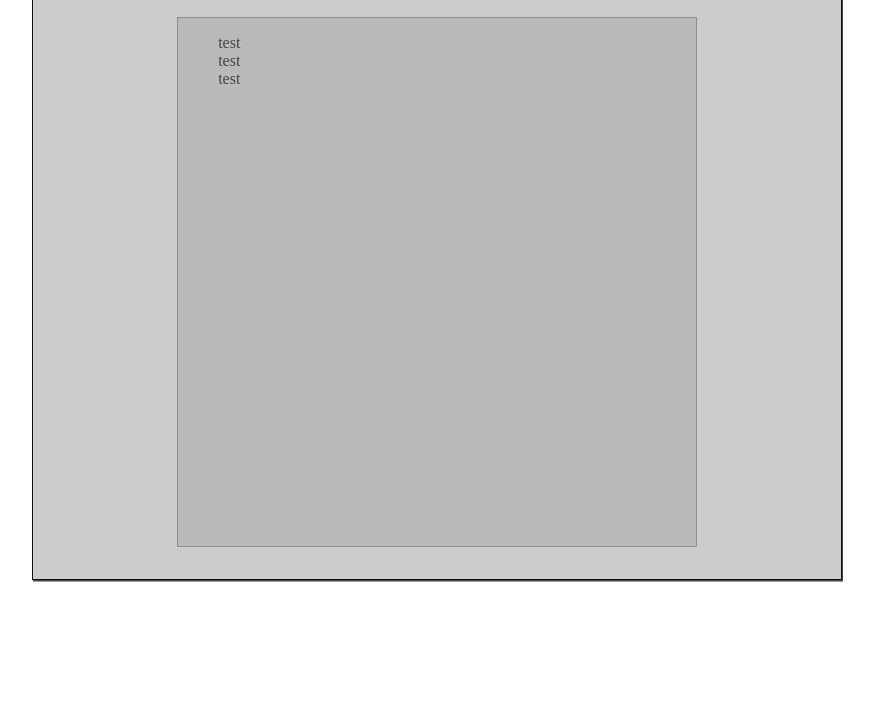
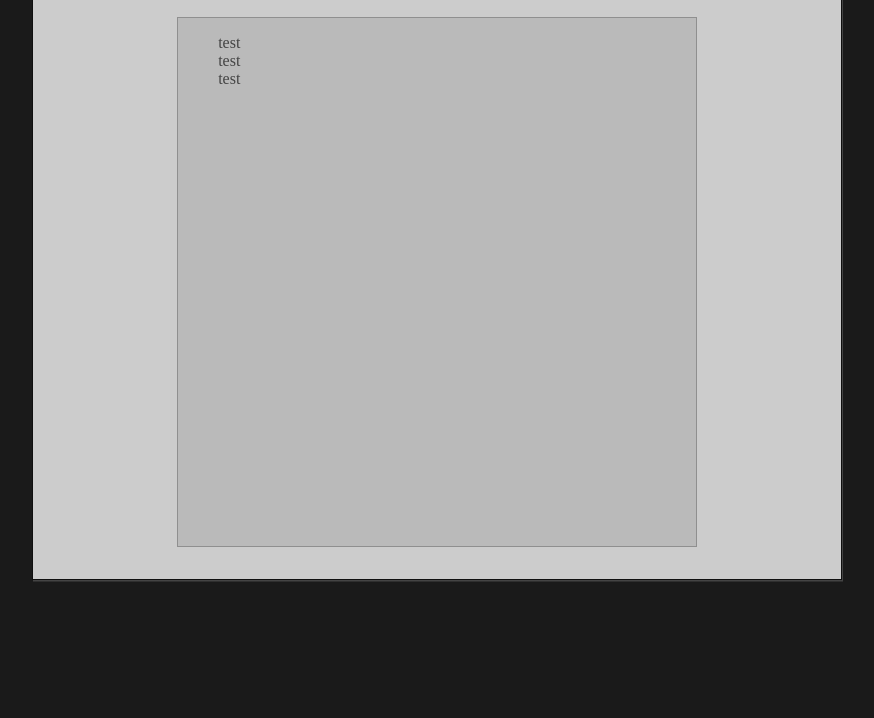
Before and after one commit to swedishstudiosgames/ssg-whois, a plain HTML site: page index.html in a window 1280 px wide. Shown: the part 82-800 px from the top of the page, without its empty margins (203-1077 px from the left). Drawn offline with Linux system fonts and the light colour scheme.

Commit message:
Update style.css

```diff
--- a/style.css
+++ b/style.css
@@ -1,5 +1,6 @@
 #shdw{background:#ccc;box-shadow:1px 1.5px #444;margin:auto;width:64%;border:1px solid #101010;}
 #shdw2{background:#bababa;width:64%;border:1px solid #8F8F8F;margin:32px auto;padding:0px;}
 #bx{height:512px;}
+#shdw2 li{text-decoration:none;list-style-type:none;color:#444;}
+body{background:#1a1a1a;}
 h1{text-align:center;font-family:arial;}
-#shdw2 li{text-decoration:none;list-style-type:none;color:#444;}
```
